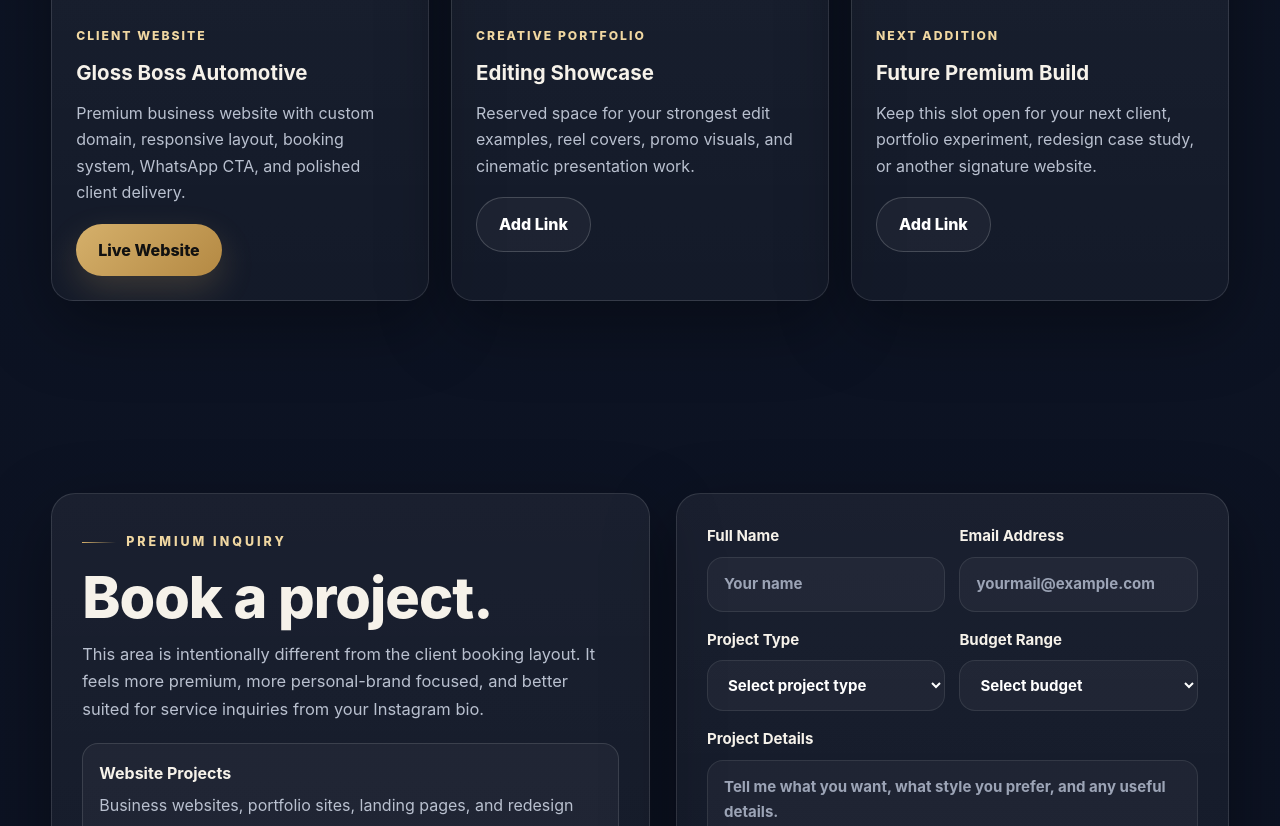
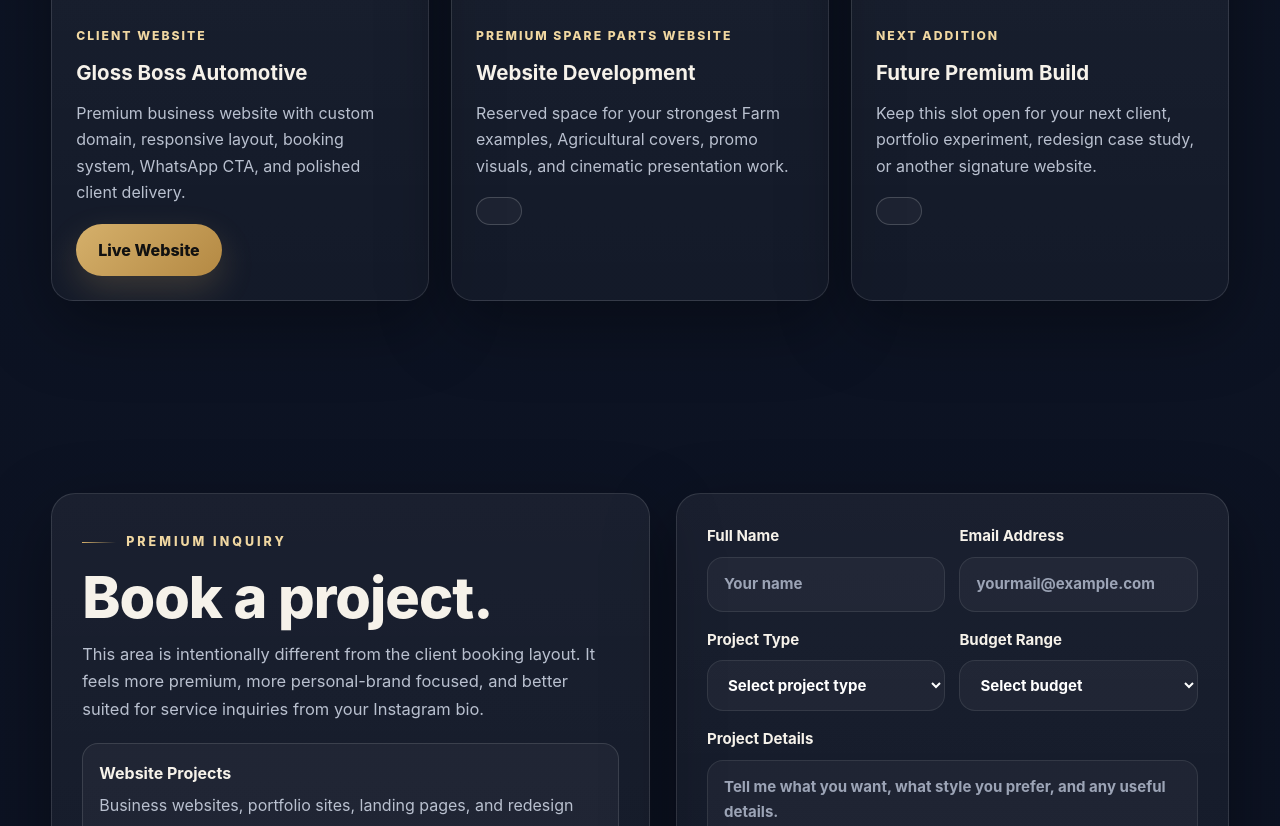
Before and after one commit to kiratveersinghralhan-hue/Kiratveer-s-Portfolio-, a plain HTML site: page index.html in a window 1280 px wide. Shown: the part 3295-4121 px from the top of the page. Drawn offline with Linux system fonts and the light colour scheme.

Commit message:
Add files via upload

```diff
--- a/index.html
+++ b/index.html
@@ -644,11 +644,11 @@
           <article class="card reveal">
             <div class="project-media" style="background-image:url('https://images.unsplash.com/photo-1523437113738-bbd3cc89fb19?auto=format&fit=crop&w=1200&q=80');"></div>
             <div class="card-copy">
-              <div class="project-badge">Creative Portfolio</div>
-              <h3>Editing Showcase</h3>
-              <p>Reserved space for your strongest edit examples, reel covers, promo visuals, and cinematic presentation work.</p>
+              <div class="project-badge">Premium Spare Parts Website</div>
+              <h3>Website Development</h3>
+              <p>Reserved space for your strongest Farm examples, Agricultural covers, promo visuals, and cinematic presentation work.</p>
               <div class="project-links">
-                <a class="ghost-btn" href="#">Add Link</a>
+                <a class="ghost-btn" href="https://kiratveersinghralhan-hue.github.io/AgroTitan/"></a>
               </div>
             </div>
           </article>
@@ -660,7 +660,7 @@
               <h3>Future Premium Build</h3>
               <p>Keep this slot open for your next client, portfolio experiment, redesign case study, or another signature website.</p>
               <div class="project-links">
-                <a class="ghost-btn" href="#">Add Link</a>
+                <a class="ghost-btn" href="https://stackops.onrender.com"></a>
               </div>
             </div>
           </article>
```
